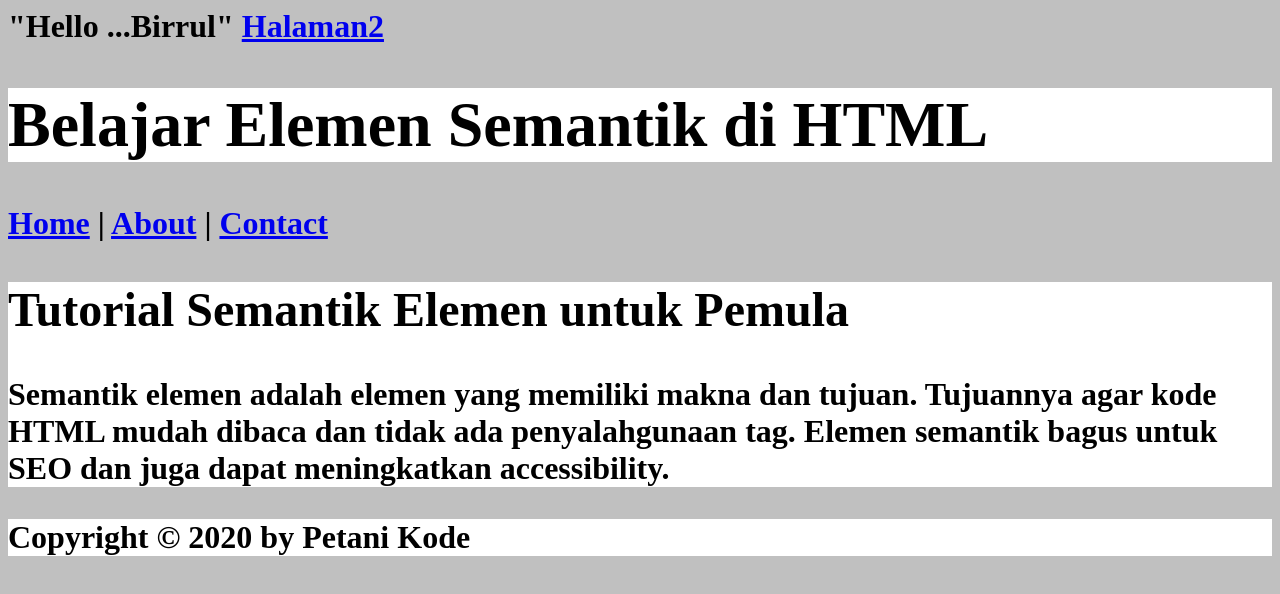
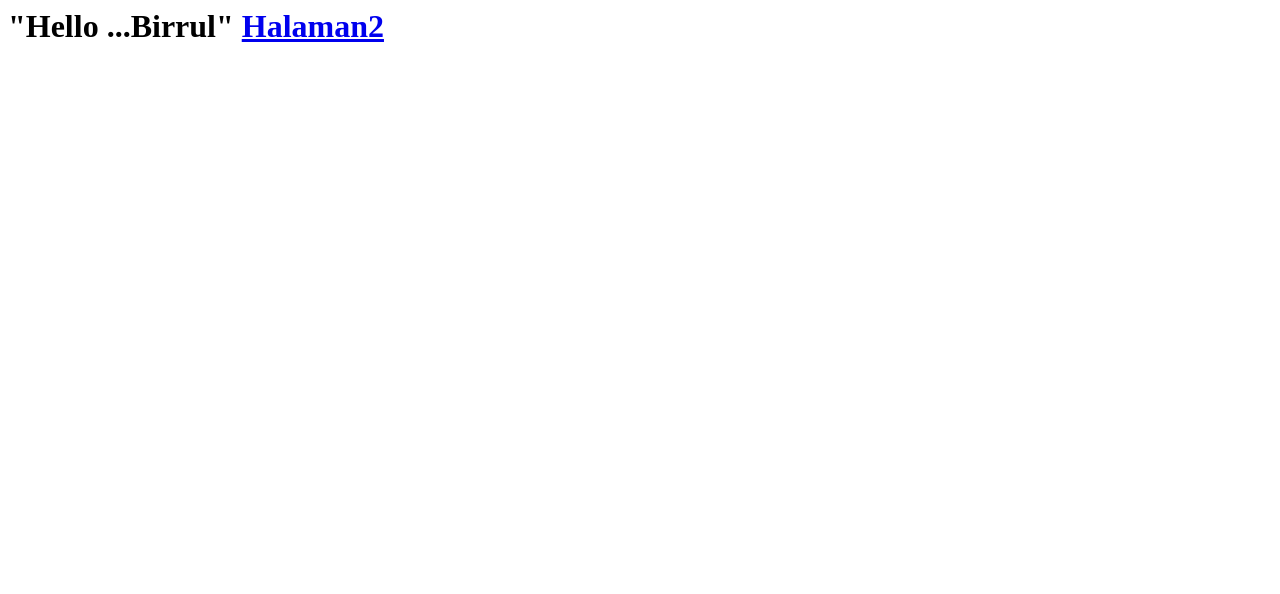
Before and after one commit to BirrulWalid/BirrulWalid.github.io, a plain HTML site: page index.html in a window 1280 px wide. Drawn offline with Linux system fonts and the light colour scheme.

Commit message:
Update index.html

```diff
--- a/index.html
+++ b/index.html
@@ -9,38 +9,3 @@
 </body>
 
 </html>
-<!DOCTYPE html>
-<html lang="en">
-
-<head>
-  <meta charset="UTF-8">
-  <title>Contoh Layout dengan Elemen Semantik</title>
-</head>
-
-<body style="background-color: silver;">
-
-  <header style="background-color: white;">
-    <h1>Belajar Elemen Semantik di HTML</h1>
-  </header>
-
-  <nav>
-    <a href="#">Home</a> |
-    <a href="#">About</a> |
-    <a href="#">Contact</a>
-  </nav>
-
-  <article style="background-color: white;">
-    <h1>Tutorial Semantik Elemen untuk Pemula</h1>
-    <p>Semantik elemen adalah elemen yang memiliki makna dan tujuan.
-      Tujuannya agar kode HTML mudah dibaca dan tidak ada penyalahgunaan tag.
-      Elemen semantik bagus untuk SEO dan juga dapat meningkatkan accessibility.
-    </p>
-  </article>
-
-  <footer style="background-color: white;">
-    Copyright &copy; 2020 by Petani Kode
-  </footer>
-
-</body>
-
-</html>
```
